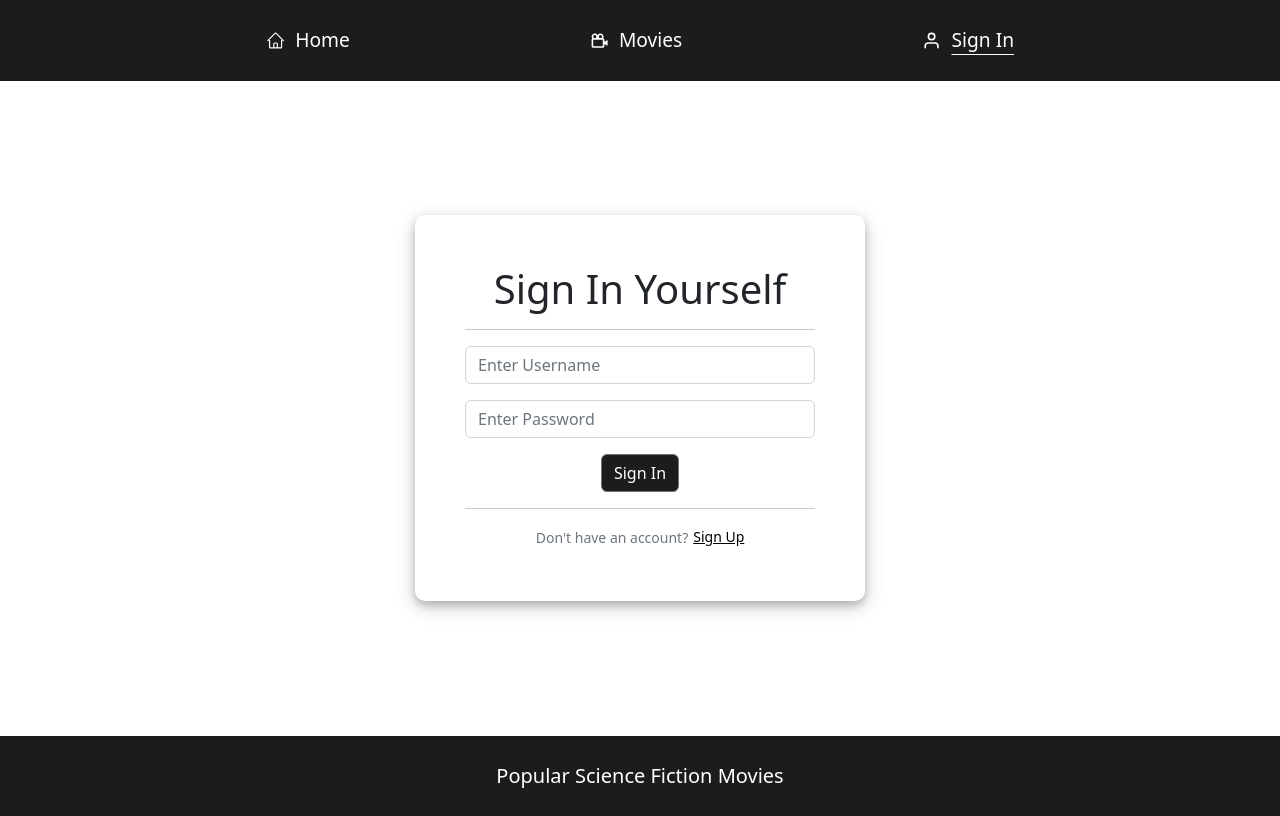
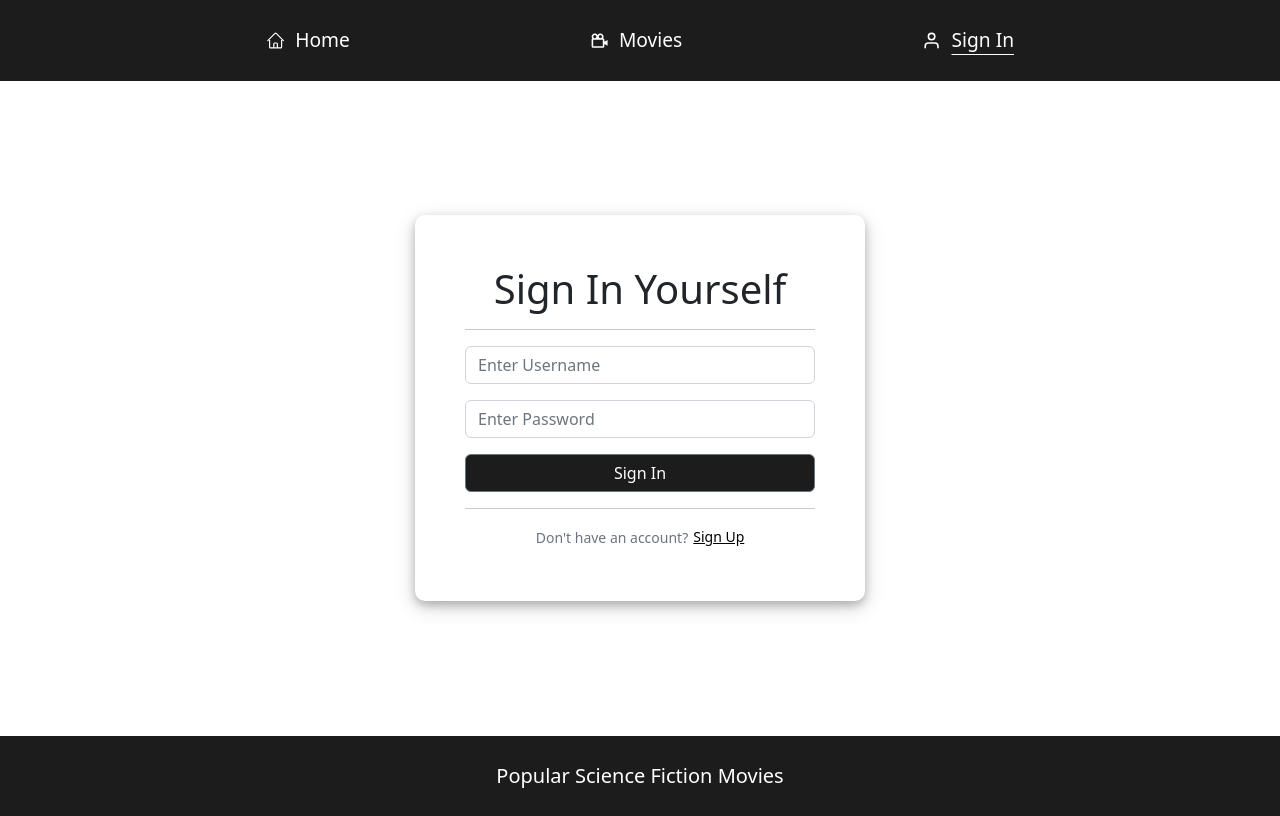
Before and after one commit to himanshuverma544/Sci-Flix-Movie-App, a React (Vite) app: page /#/authentication in a window 1280 px wide. Built offline with nearby package versions, Linux system fonts and the light colour scheme.

Commit message:
upd: applied block to the form button

```diff
--- a/src/pages/Authentication.jsx
+++ b/src/pages/Authentication.jsx
@@ -187,7 +187,7 @@ const Authentication = () => {
               }
             </>
           }
-          <Button className="btn-bg-color">
+          <Button className="btn-bg-color" block>
             {AS_PER[status].name}
           </Button>
           <hr/>
```
